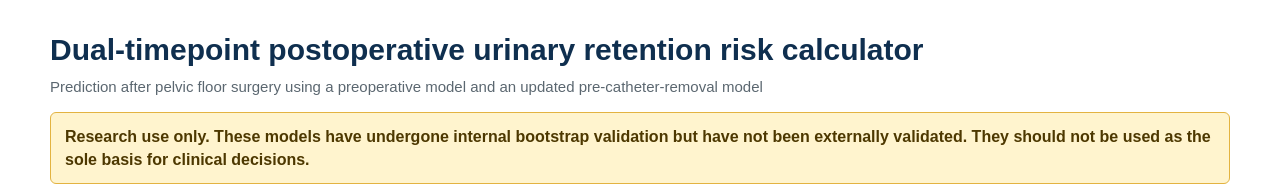
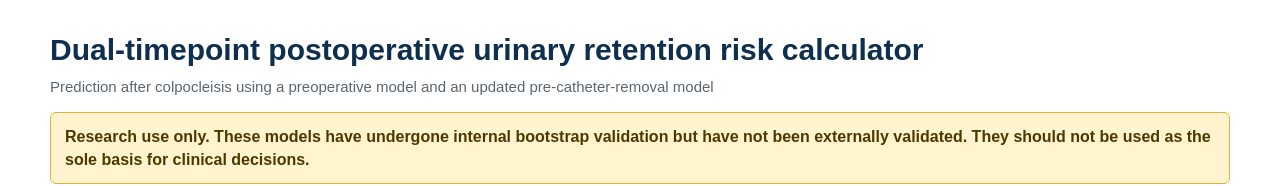
Before and after one commit to wangqi20190516/POUR-risk-calculator, a plain HTML site: page index.html in a window 1280 px wide. Shown: the top 186 px of the page. Drawn offline with Linux system fonts and the light colour scheme.

Commit message:
Update index.html

```diff
--- a/index.html
+++ b/index.html
@@ -262,7 +262,7 @@
 <main class="page">
   <header>
     <h1>Dual-timepoint postoperative urinary retention risk calculator</h1>
-    <p class="subtitle">Prediction after pelvic floor surgery using a preoperative model and an updated pre-catheter-removal model</p>
+    <p class="subtitle">Prediction after colpocleisis using a preoperative model and an updated pre-catheter-removal model</p>
     <div class="warning">
       Research use only. These models have undergone internal bootstrap validation but have not been externally validated. They should not be used as the sole basis for clinical decisions.
     </div>
```
